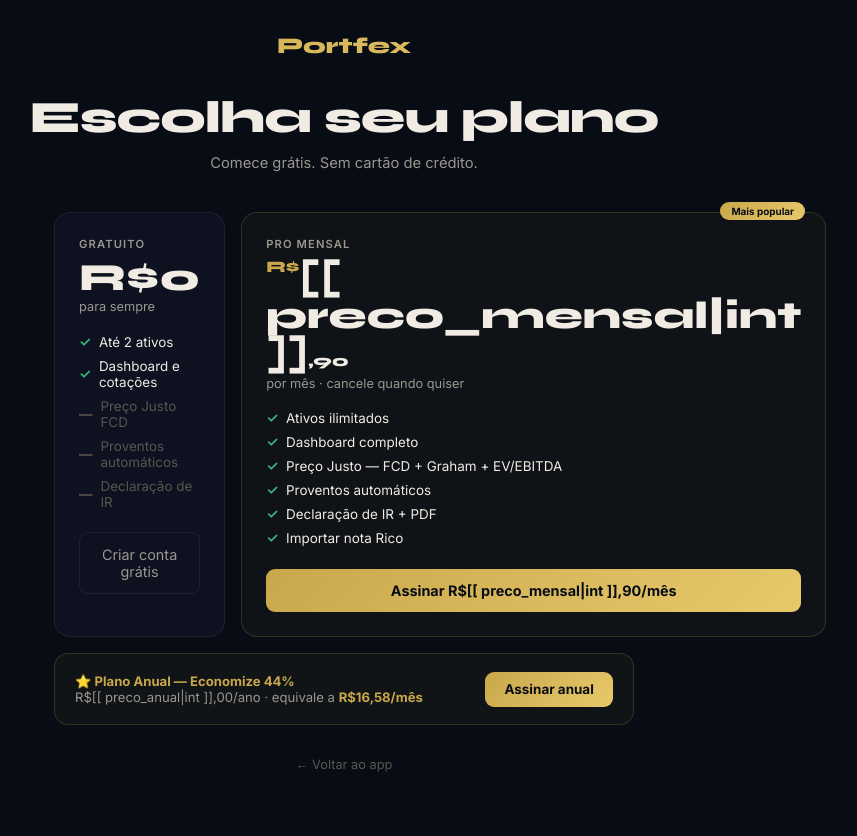
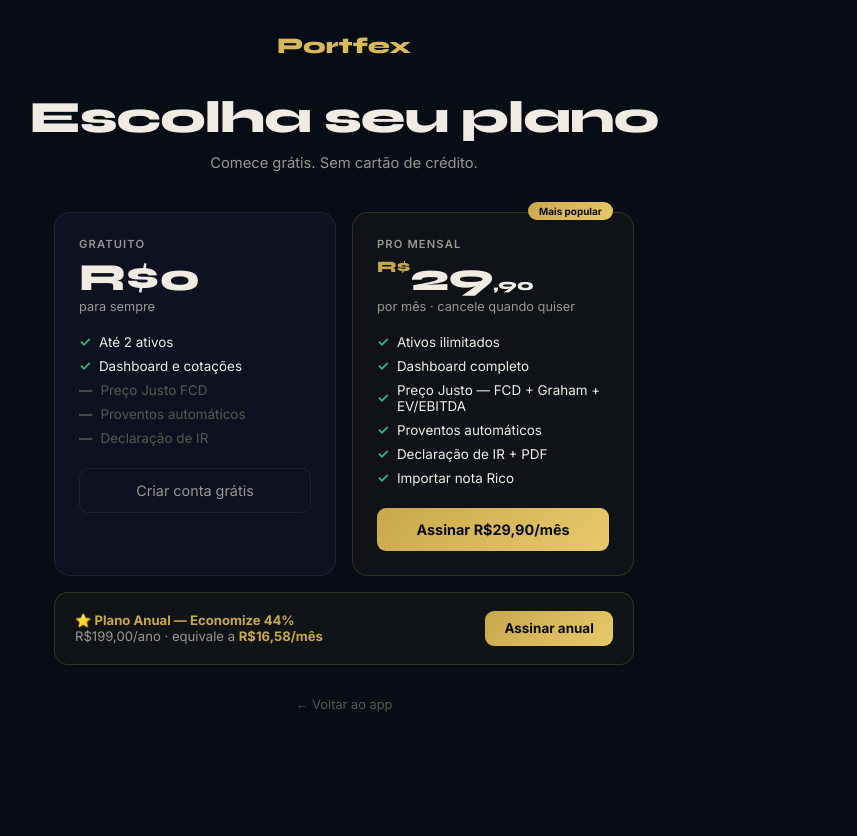
Before and after one commit to Fespecamilha/PortFexWEB, a Flask app: page /planos in a window 1280 px wide. Shown: the whole page, without its empty margins (296-1153 px from the left). After the commit the page ends 712 px from the top, so only its background shows below. Run offline with Flask 3, Linux system fonts and the light colour scheme; some libraries are stand-ins or nearby versions.

Commit message:
Remove Jinja2 de todos templates - HTML estatico

```diff
--- a/app/__init__.py
+++ b/app/__init__.py
@@ -162,11 +162,11 @@
 
 @app.route('/login')
 def login_page():
-    return render_template('auth.html', modo='login')
+    return render_template('login.html')
 
 @app.route('/cadastro')
 def cadastro_page():
-    return render_template('auth.html', modo='cadastro')
+    return render_template('cadastro.html')
 
 @app.route('/app')
 def app_page():
--- a/templates/landing.html
+++ b/templates/landing.html
@@ -581,7 +581,7 @@
       <div class="plan featured">
         <div class="plan-badge">Mais popular</div>
         <div class="plan-name">Pro Mensal</div>
-        <div class="plan-price"><sup>R$</sup>{{ preco_mensal|int }}<span style="font-size:1rem">,90<span style="font-size:.85rem;color:var(--gray)">/mês</span></span></div>
+        <div class="plan-price"><sup>R$</sup>29<span style="font-size:1rem">,90<span style="font-size:.85rem;color:var(--gray)">/mês</span></span></div>
         <div class="plan-desc">Cancele quando quiser</div>
         <ul class="plan-features">
           <li>Ativos ilimitados</li>
@@ -591,7 +591,7 @@
           <li>Declaração de IR</li>
           <li>Importar nota Rico</li>
         </ul>
-        <a href="/cadastro?plano=mensal" class="btn-plan-gold">Assinar R${{ preco_mensal|int }},90/mês</a>
+        <a href="/cadastro?plano=mensal" class="btn-plan-gold">Assinar R$29,90/mês</a>
       </div>
 
     </div>
@@ -600,7 +600,7 @@
     <div class="reveal" style="margin-top:1rem;padding:1.1rem 1.25rem;background:rgba(201,168,76,.06);border:1px solid var(--border2);border-radius:14px;display:flex;align-items:center;justify-content:space-between;gap:1rem;flex-wrap:wrap">
       <div>
         <div style="font-size:.78rem;font-weight:600;color:var(--gold)">⭐ Plano Anual — Economize 44%</div>
-        <div style="font-size:.82rem;color:var(--gray);margin-top:.2rem">Mesmas funcionalidades Pro · R$ {{ preco_anual|int }},00/ano → <b style="color:var(--white)">equivale a R$16,58/mês</b></div>
+        <div style="font-size:.82rem;color:var(--gray);margin-top:.2rem">Mesmas funcionalidades Pro · R$ 199,00/ano → <b style="color:var(--white)">equivale a R$16,58/mês</b></div>
       </div>
       <a href="/cadastro?plano=anual" class="btn-plan-gold" style="white-space:nowrap;padding:.65rem 1.2rem;font-size:.85rem">Assinar anual</a>
     </div>
--- a/templates/planos.html
+++ b/templates/planos.html
@@ -35,7 +35,7 @@
 .annual-box-txt{font-size:.82rem;color:var(--gray);}
 .annual-box-txt strong{color:var(--gold);}
 .back{display:block;text-align:center;font-size:.8rem;color:var(--gray2);text-decoration:none;margin-top:2rem;}
-@media(min-width:560px){.plans{flex-direction:row;}.plan{flex:1;]]
+@media(min-width:560px){.plans{flex-direction:row;}.plan{flex:1;}}
 </style>
 </head>
 <body>
@@ -61,7 +61,7 @@
   <div class="plan featured">
     <div class="plan-badge">Mais popular</div>
     <div class="plan-name">Pro Mensal</div>
-    <div class="plan-price"><sup>R$</sup>[[ preco_mensal|int ]]<span style="font-size:1rem">,90</span></div>
+    <div class="plan-price"><sup>R$</sup>29<span style="font-size:1rem">,90</span></div>
     <div class="plan-period">por mês · cancele quando quiser</div>
     <ul class="plan-features">
       <li>Ativos ilimitados</li>
@@ -71,14 +71,14 @@
       <li>Declaração de IR + PDF</li>
       <li>Importar nota Rico</li>
     </ul>
-    <a href="https://pay.kiwify.com.br/portfex-mensal" class="btn-gold" target="_blank">Assinar R$[[ preco_mensal|int ]],90/mês</a>
+    <a href="https://pay.kiwify.com.br/portfex-mensal" class="btn-gold" target="_blank">Assinar R$29,90/mês</a>
   </div>
 </div>
 
 <div class="annual-box">
   <div class="annual-box-txt">
     <strong>⭐ Plano Anual — Economize 44%</strong><br>
-    R$[[ preco_anual|int ]],00/ano · equivale a <strong>R$16,58/mês</strong>
+    R$199,00/ano · equivale a <strong>R$16,58/mês</strong>
   </div>
   <a href="https://pay.kiwify.com.br/portfex-anual" class="btn-gold" style="padding:.6rem 1.2rem;font-size:.84rem;white-space:nowrap" target="_blank">Assinar anual</a>
 </div>
--- a/templates/reset_senha.html
+++ b/templates/reset_senha.html
@@ -51,7 +51,7 @@
 <a href="/login" class="back">← Voltar ao login</a>
 
 <script>
-const TOKEN = '[[ token ]]';
+const TOKEN = new URLSearchParams(location.search).get('token') || '';
 document.addEventListener('keydown', e => { if(e.key==='Enter') resetar(); });
 
 async function resetar(){
```
